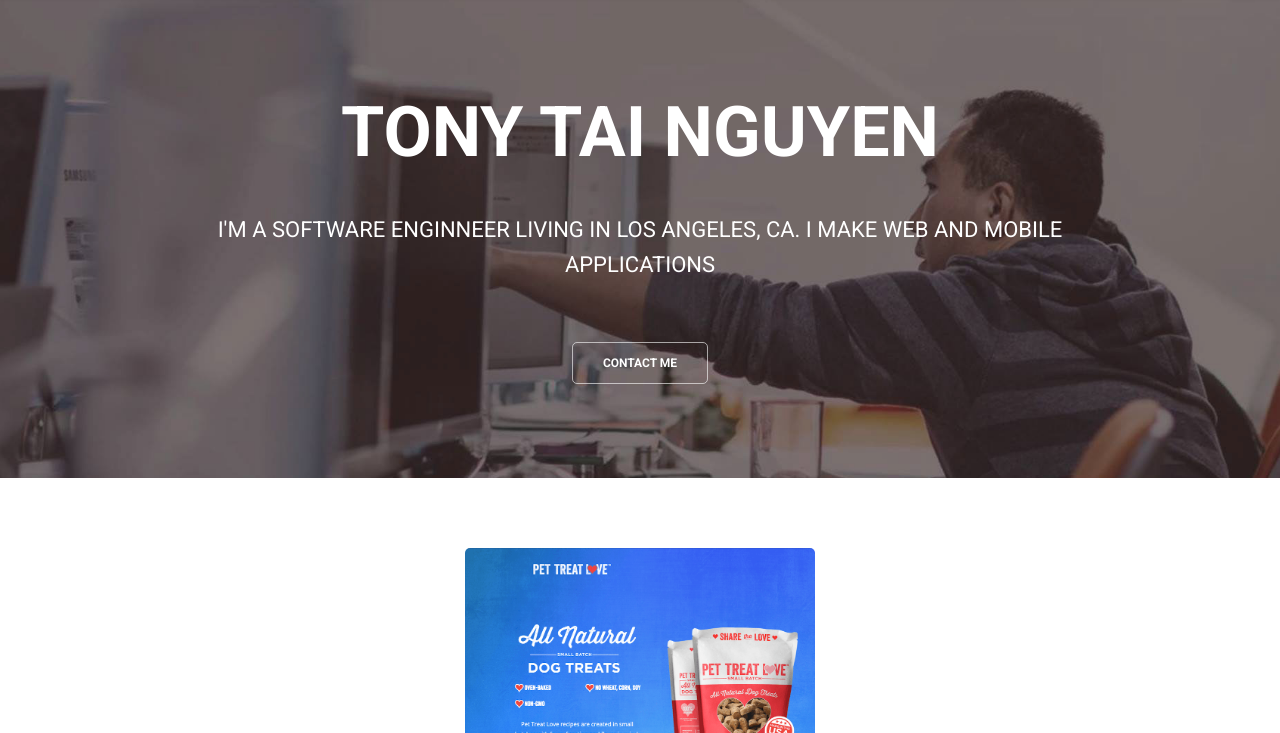
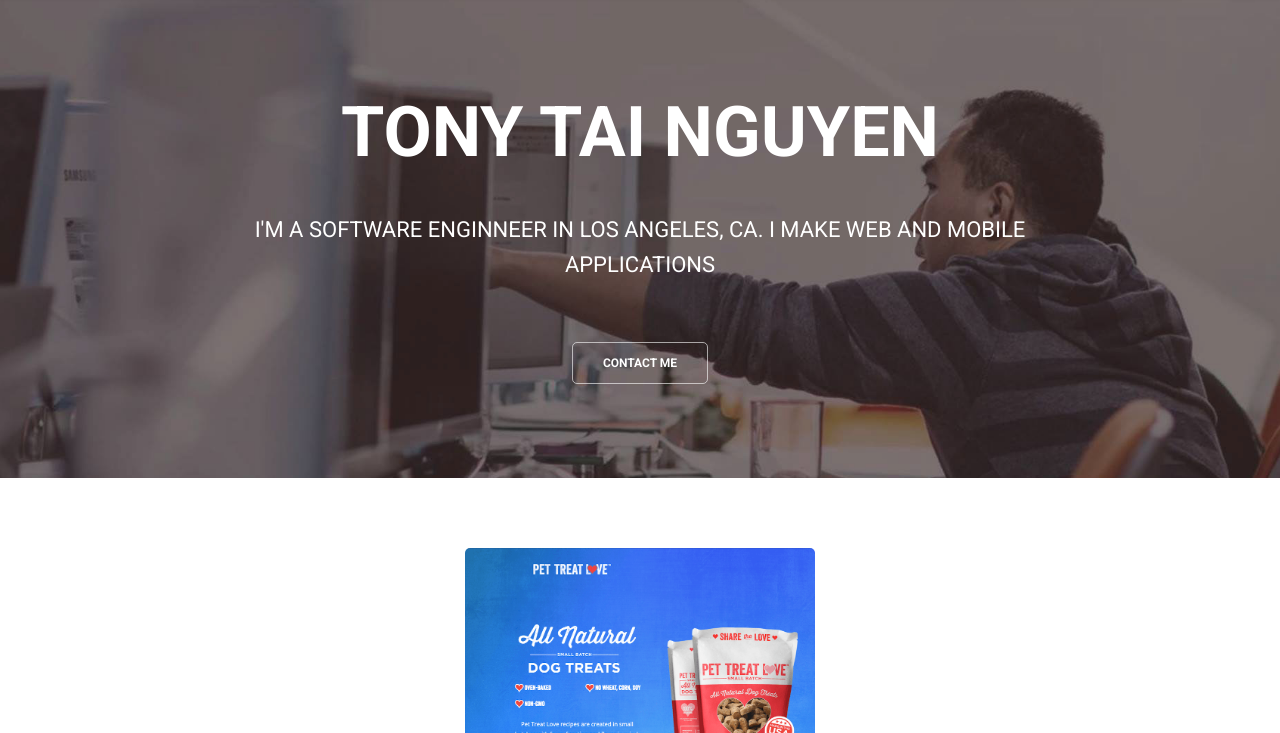
Before and after one commit to codetony25/tony-portfolio, a Gatsby site: page / in a window 1280 px wide. Shown: the part 67-800 px from the top of the page. Built offline with nearby package versions, Linux system fonts and the light colour scheme; Gatsby itself is replaced by a stand-in of ours.

Commit message:
updated hero paragraph

```diff
--- a/src/components/hero/hero.js
+++ b/src/components/hero/hero.js
@@ -7,7 +7,7 @@ class Hero extends React.Component {
     return (
       <div className="main-hero">
         <h1>TONY TAI NGUYEN</h1>
-        <h2>I'm a software enginneer living in Los Angeles, CA. I make web and mobile applications</h2>
+        <h2>I'm a software enginneer in Los Angeles, CA. I make web and mobile applications</h2>
         <Link to="/contact" className="contact-button">Contact Me</Link>
       </div>
     )
```
